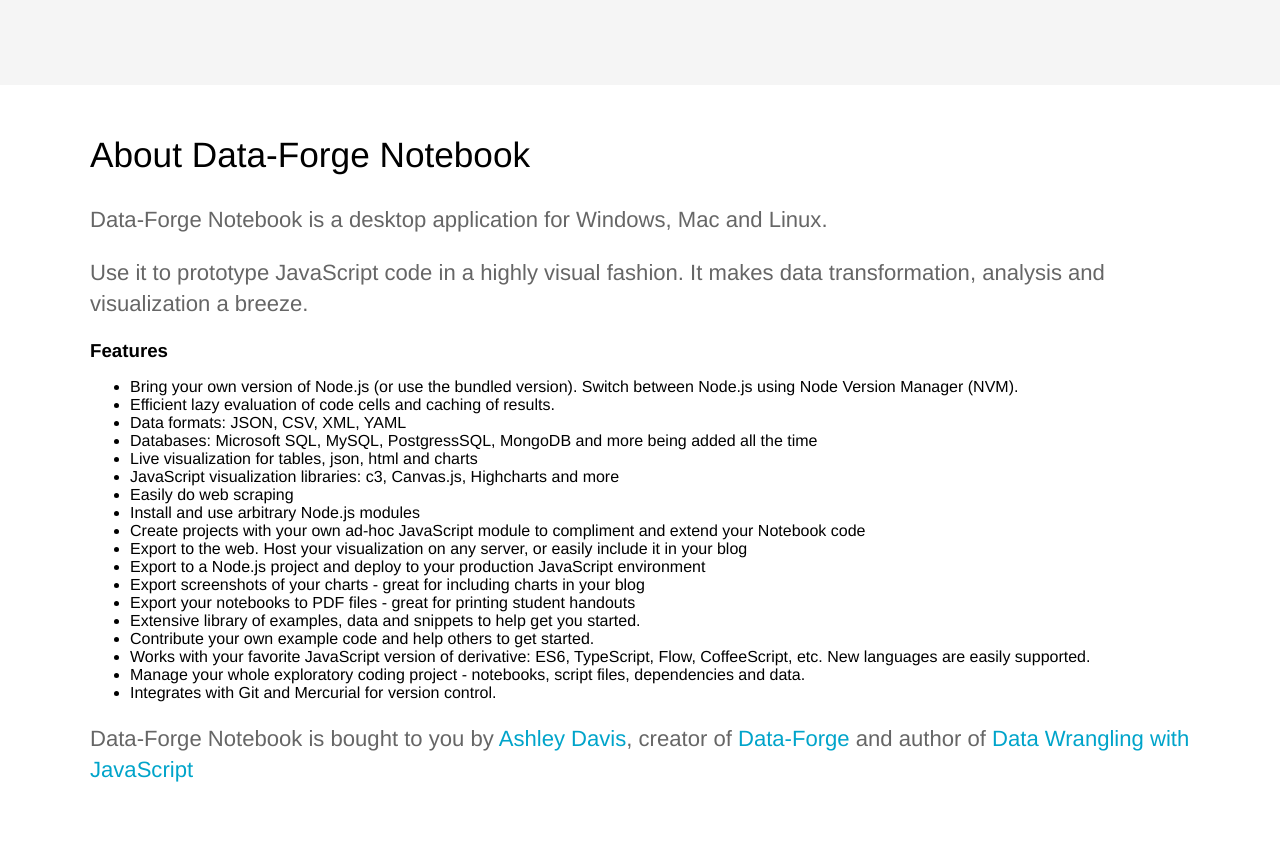
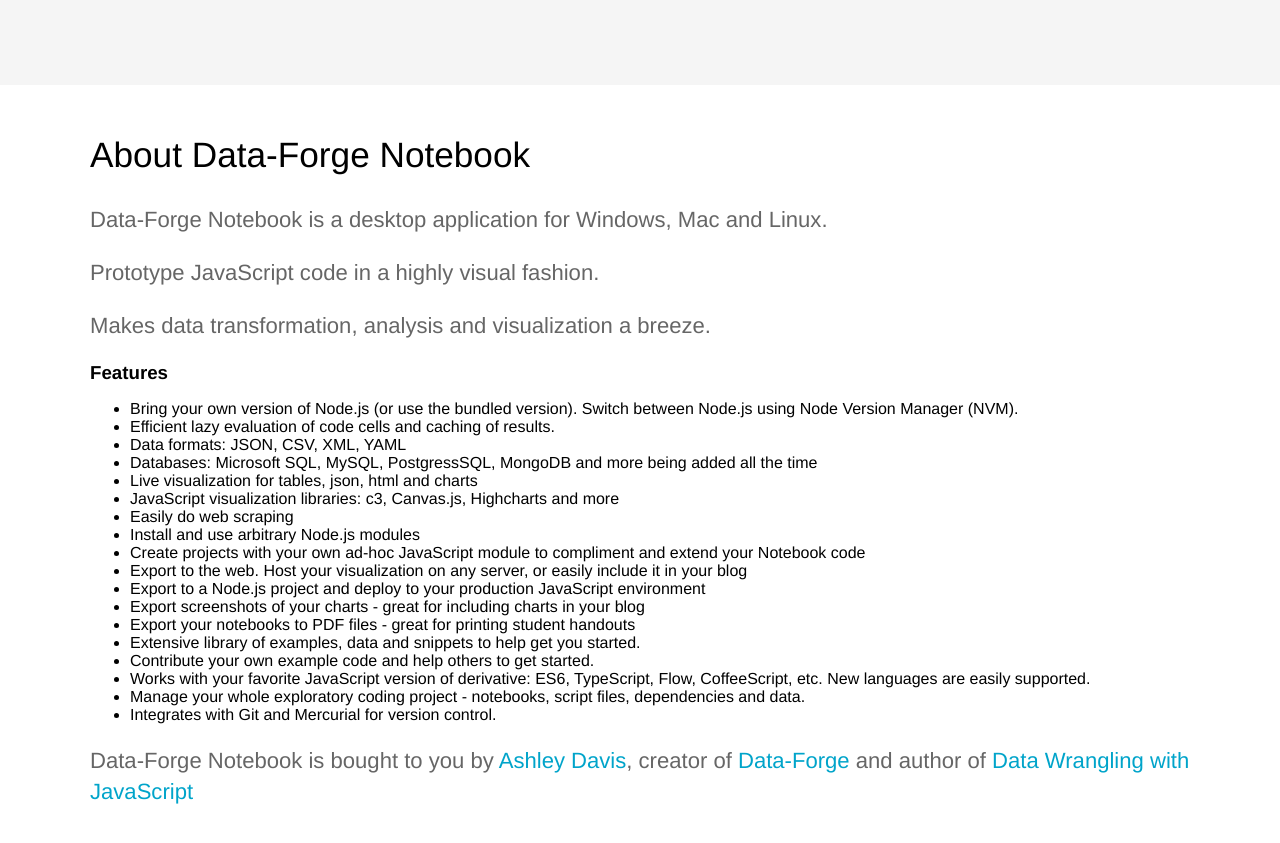
Before and after one commit to ashleydavis/data-forge-notebook-landing-page, a Jekyll site: the page built from index.html, in a window 1280 px wide and 900 px high, scrolled down 2543 px. Shown: the top 843 px of the window. Built offline with Jekyll 4.4.1, drawn with Linux system fonts in a browser that asks for light colours; grey boxes are pictures that could not be loaded.

Commit message:
Small update.

```diff
--- a/index.html
+++ b/index.html
@@ -81,7 +81,8 @@
 			<div class="text editable" style="padding-top: 50px" >
                 <h2>About Data-Forge Notebook</h2>
                 <p>Data-Forge Notebook is a desktop application for Windows, Mac and Linux.</p>
-                <p>Use it to prototype JavaScript code in a highly visual fashion. It makes data transformation, analysis and visualization a breeze.</p>
+                <p>Prototype JavaScript code in a highly visual fashion.</p>
+                <p>Makes data transformation, analysis and visualization a breeze.</p>
 
                 <h3>Features</h3>
                 <ul>
```
